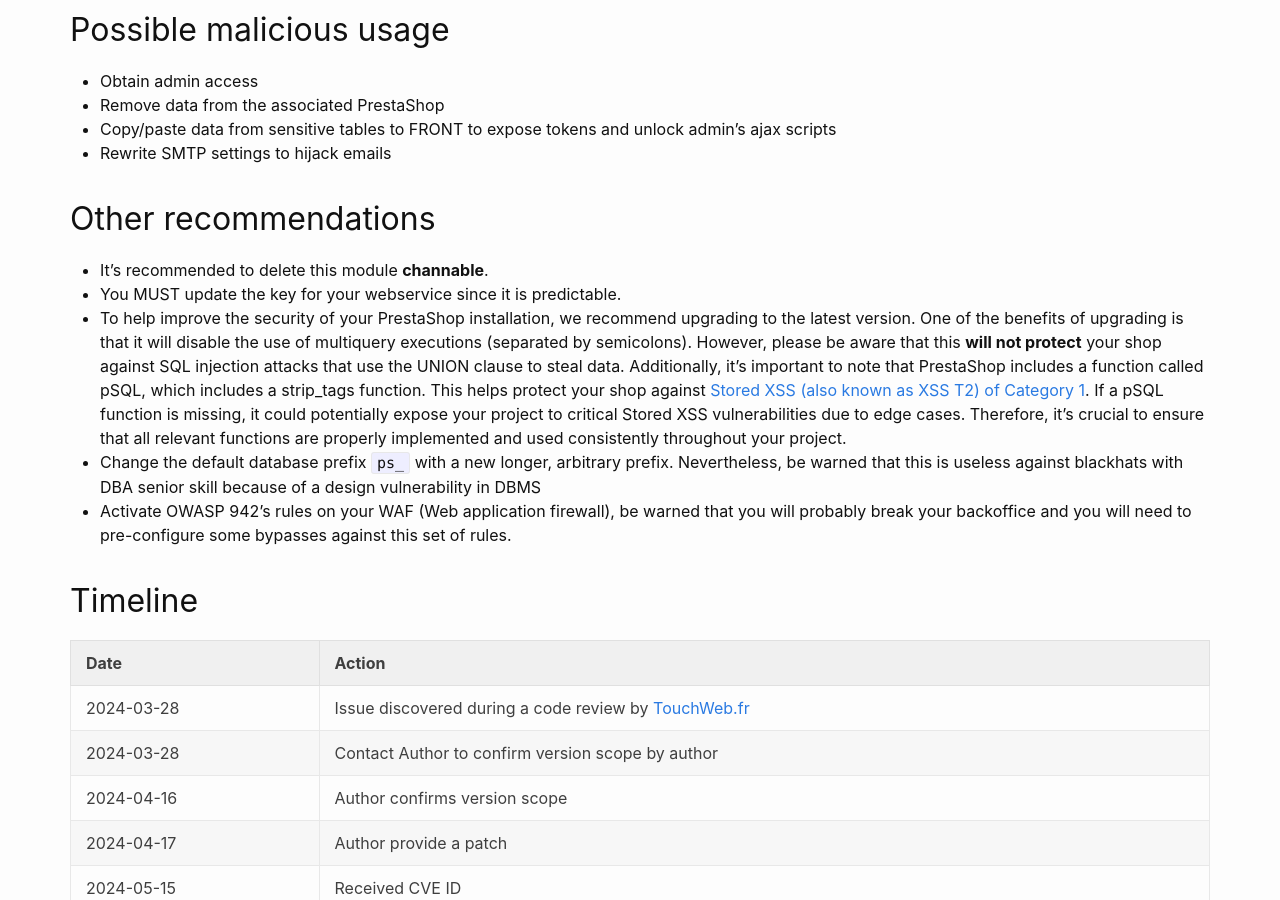
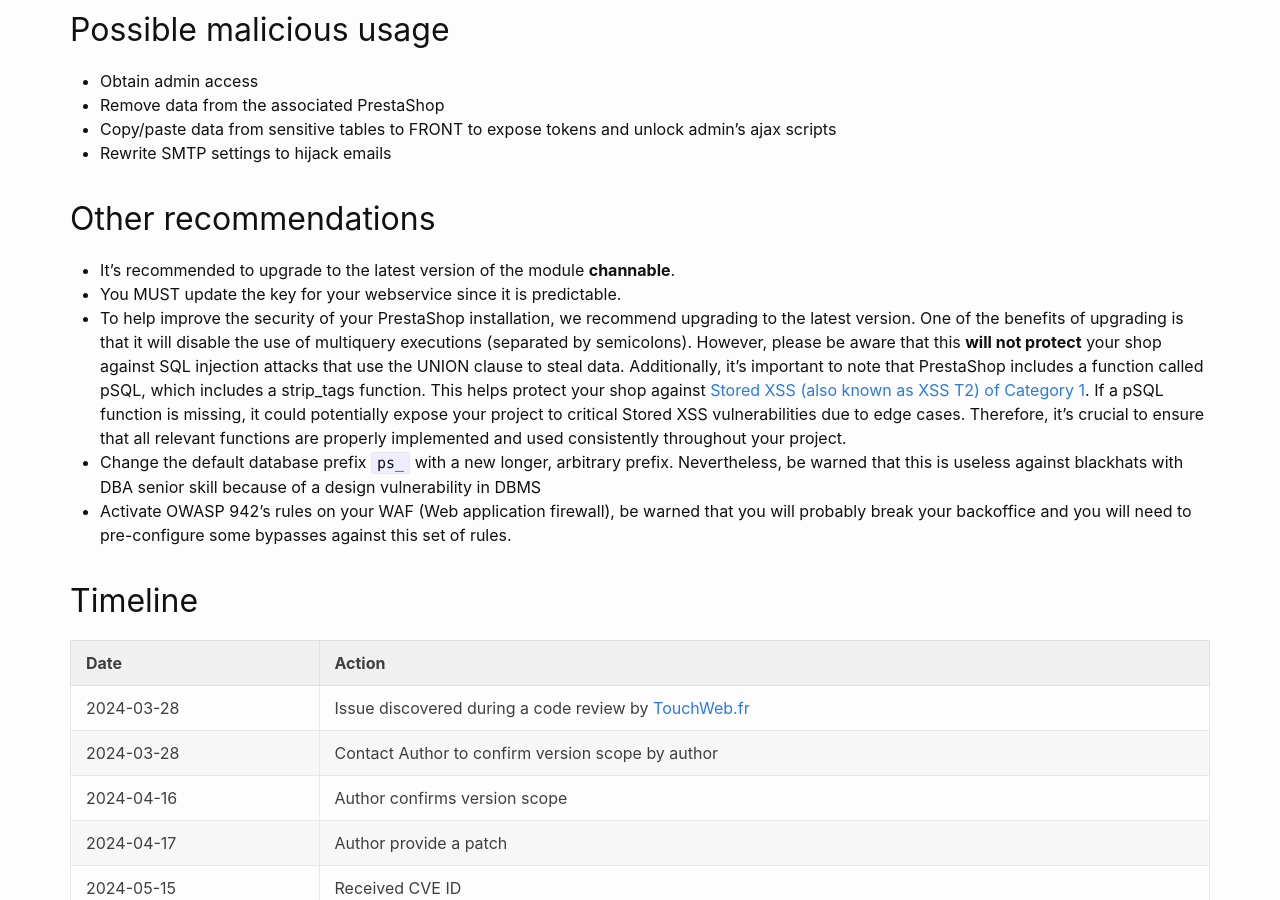
Before and after one commit to friends-of-presta/security-advisories, a Jekyll site: the page built from _posts/2024-06-18-channable.md, in a window 1280 px wide and 900 px high, scrolled down 1547 px. Built offline with Jekyll 4.4.1, drawn with Linux system fonts in a browser that asks for light colours.

Commit message:
Update 2024-06-18-channable.md

```diff
--- a/_posts/2024-06-18-channable.md
+++ b/_posts/2024-06-18-channable.md
@@ -52,7 +52,7 @@ This exploit uses a PrestaShop front controller and most attackers can conceal t
 
 ## Other recommendations
 
-* It’s recommended to delete this module **channable**.
+* It’s recommended to upgrade to the latest version of the module **channable**.
 * You MUST update the key for your webservice since it is predictable.
 * To help improve the security of your PrestaShop installation, we recommend upgrading to the latest version. One of the benefits of upgrading is that it will disable the use of multiquery executions (separated by semicolons). However, please be aware that this **will not protect** your shop against SQL injection attacks that use the UNION clause to steal data. Additionally, it's important to note that PrestaShop includes a function called pSQL, which includes a strip_tags function. This helps protect your shop against [Stored XSS (also known as XSS T2) of Category 1](https://security.friendsofpresta.org/modules/2023/02/07/stored-xss.html). If a pSQL function is missing, it could potentially expose your project to critical Stored XSS vulnerabilities due to edge cases. Therefore, it's crucial to ensure that all relevant functions are properly implemented and used consistently throughout your project.
 * Change the default database prefix `ps_` with a new longer, arbitrary prefix. Nevertheless, be warned that this is useless against blackhats with DBA senior skill because of a design vulnerability in DBMS
```
